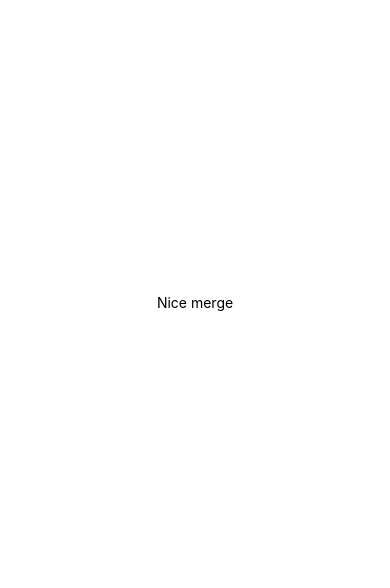
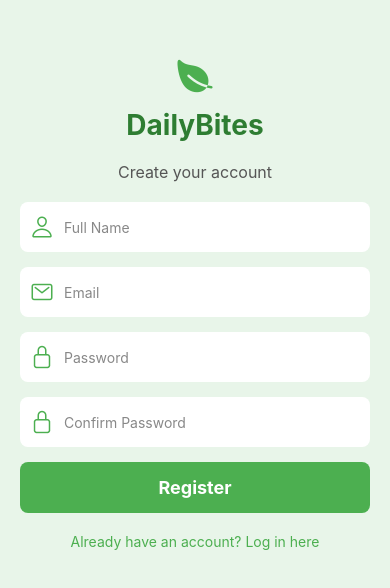
Before and after one commit to GavriloaiaMircea/DailyBites, a React Native app in the folder FrontEnd/: screen /Register in a window 390 px wide. Shown: the part 120-708 px from the top of the page. Built offline with nearby package versions, Linux system fonts and the light colour scheme.

Commit message:
Added login / register screens

```diff
--- a/FrontEnd/App.js
+++ b/FrontEnd/App.js
@@ -1,20 +1,26 @@
-import { StatusBar } from "expo-status-bar";
-import { StyleSheet, Text, View } from "react-native";
+import React from "react";
+import { NavigationContainer } from "@react-navigation/native";
+import { createNativeStackNavigator } from "@react-navigation/native-stack";
+import LoginScreen from "./screens/LoginScreen";
+import RegisterScreen from "./screens/RegisterScreen";
+
+const Stack = createNativeStackNavigator();
 
 export default function App() {
   return (
-    <View style={styles.container}>
-      <Text>Nice merge</Text>
-      <StatusBar style="auto" />
-    </View>
+    <NavigationContainer>
+      <Stack.Navigator initialRouteName="Login">
+        <Stack.Screen
+          name="Login"
+          component={LoginScreen}
+          options={{ headerShown: false }}
+        />
+        <Stack.Screen
+          name="Register"
+          component={RegisterScreen}
+          options={{ headerShown: false }}
+        />
+      </Stack.Navigator>
+    </NavigationContainer>
   );
 }
-
-const styles = StyleSheet.create({
-  container: {
-    flex: 1,
-    backgroundColor: "#fff",
-    alignItems: "center",
-    justifyContent: "center",
-  },
-});
--- a/FrontEnd/index.js
+++ b/FrontEnd/index.js
@@ -1,6 +1,7 @@
-import { registerRootComponent } from 'expo';
+import { registerRootComponent } from "expo";
+import "react-native-gesture-handler";
 
-import App from './App';
+import App from "./App";
 
 // registerRootComponent calls AppRegistry.registerComponent('main', () => App);
 // It also ensures that whether you load the app in Expo Go or in a native build,
--- /dev/null
+++ b/FrontEnd/screens/LoginScreen.js
@@ -0,0 +1,154 @@
+import React, { useState } from "react";
+import {
+  View,
+  Text,
+  TextInput,
+  TouchableOpacity,
+  StyleSheet,
+  ScrollView,
+  KeyboardAvoidingView,
+  Platform,
+} from "react-native";
+import { Ionicons } from "@expo/vector-icons";
+import PropTypes from "prop-types";
+
+export default function LoginScreen({ navigation }) {
+  const [email, setEmail] = useState("");
+  const [password, setPassword] = useState("");
+
+  const handleLogin = () => {
+    // Handle login logic here
+    console.log("Login attempted with:", email, password);
+  };
+
+  return (
+    <KeyboardAvoidingView
+      behavior={Platform.OS === "ios" ? "padding" : "height"}
+      style={styles.container}
+    >
+      <ScrollView contentContainerStyle={styles.scrollView}>
+        <View style={styles.header}>
+          <Ionicons name="leaf" size={40} color="#4CAF50" />
+          <Text style={styles.title}>DailyBites</Text>
+        </View>
+        <Text style={styles.subtitle}>Log in to your account</Text>
+        <View style={styles.form}>
+          <View style={styles.inputContainer}>
+            <Ionicons
+              name="mail-outline"
+              size={24}
+              color="#4CAF50"
+              style={styles.inputIcon}
+            />
+            <TextInput
+              style={styles.input}
+              placeholder="Email"
+              placeholderTextColor="#888"
+              keyboardType="email-address"
+              autoCapitalize="none"
+              value={email}
+              onChangeText={setEmail}
+            />
+          </View>
+          <View style={styles.inputContainer}>
+            <Ionicons
+              name="lock-closed-outline"
+              size={24}
+              color="#4CAF50"
+              style={styles.inputIcon}
+            />
+            <TextInput
+              style={styles.input}
+              placeholder="Password"
+              placeholderTextColor="#888"
+              secureTextEntry
+              value={password}
+              onChangeText={setPassword}
+            />
+          </View>
+          <TouchableOpacity style={styles.button} onPress={handleLogin}>
+            <Text style={styles.buttonText}>Log In</Text>
+          </TouchableOpacity>
+        </View>
+        <TouchableOpacity onPress={() => navigation.navigate("Register")}>
+          <Text style={styles.linkText}>
+            Don't have an account? Register here
+          </Text>
+        </TouchableOpacity>
+      </ScrollView>
+    </KeyboardAvoidingView>
+  );
+}
+
+LoginScreen.propTypes = {
+  navigation: PropTypes.object.isRequired,
+};
+
+const styles = StyleSheet.create({
+  container: {
+    flex: 1,
+    backgroundColor: "#E8F5E9",
+  },
+  scrollView: {
+    flexGrow: 1,
+    justifyContent: "center",
+    padding: 20,
+  },
+  header: {
+    alignItems: "center",
+    marginBottom: 20,
+  },
+  title: {
+    fontSize: 28,
+    fontWeight: "bold",
+    color: "#2E7D32",
+    marginTop: 10,
+  },
+  subtitle: {
+    fontSize: 16,
+    color: "#555",
+    textAlign: "center",
+    marginBottom: 20,
+  },
+  form: {
+    width: "100%",
+  },
+  inputContainer: {
+    flexDirection: "row",
+    alignItems: "center",
+    backgroundColor: "#FFFFFF",
+    borderRadius: 8,
+    marginBottom: 15,
+    paddingHorizontal: 10,
+  },
+  inputIcon: {
+    marginRight: 10,
+  },
+  input: {
+    flex: 1,
+    height: 50,
+    color: "#333",
+  },
+  button: {
+    backgroundColor: "#4CAF50",
+    padding: 15,
+    borderRadius: 8,
+    alignItems: "center",
+  },
+  buttonText: {
+    color: "#FFFFFF",
+    fontSize: 18,
+    fontWeight: "bold",
+  },
+  linkText: {
+    color: "#4CAF50",
+    textAlign: "center",
+    marginTop: 20,
+  },
+  footer: {
+    flexDirection: "row",
+    justifyContent: "space-around",
+    padding: 10,
+    backgroundColor: "#C8E6C9",
+  },
+});
--- /dev/null
+++ b/FrontEnd/screens/RegisterScreen.js
@@ -0,0 +1,193 @@
+import React, { useState } from "react";
+import {
+  View,
+  Text,
+  TextInput,
+  TouchableOpacity,
+  StyleSheet,
+  ScrollView,
+  KeyboardAvoidingView,
+  Platform,
+} from "react-native";
+import { Ionicons } from "@expo/vector-icons";
+import PropTypes from "prop-types";
+
+export default function RegisterScreen({ navigation }) {
+  const [name, setName] = useState("");
+  const [email, setEmail] = useState("");
+  const [password, setPassword] = useState("");
+  const [confirmPassword, setConfirmPassword] = useState("");
+
+  const handleRegister = () => {
+    // Handle registration logic here
+    console.log(
+      "Registration attempted with:",
+      name,
+      email,
+      password,
+      confirmPassword
+    );
+  };
+
+  return (
+    <KeyboardAvoidingView
+      behavior={Platform.OS === "ios" ? "padding" : "height"}
+      style={styles.container}
+    >
+      <ScrollView contentContainerStyle={styles.scrollView}>
+        <View style={styles.header}>
+          <Ionicons name="leaf" size={40} color="#4CAF50" />
+          <Text style={styles.title}>DailyBites</Text>
+        </View>
+        <Text style={styles.subtitle}>Create your account</Text>
+        <View style={styles.form}>
+          <View style={styles.inputContainer}>
+            <Ionicons
+              name="person-outline"
+              size={24}
+              color="#4CAF50"
+              style={styles.inputIcon}
+            />
+            <TextInput
+              style={styles.input}
+              placeholder="Full Name"
+              placeholderTextColor="#888"
+              value={name}
+              onChangeText={setName}
+            />
+          </View>
+          <View style={styles.inputContainer}>
+            <Ionicons
+              name="mail-outline"
+              size={24}
+              color="#4CAF50"
+              style={styles.inputIcon}
+            />
+            <TextInput
+              style={styles.input}
+              placeholder="Email"
+              placeholderTextColor="#888"
+              keyboardType="email-address"
+              autoCapitalize="none"
+              value={email}
+              onChangeText={setEmail}
+            />
+          </View>
+          <View style={styles.inputContainer}>
+            <Ionicons
+              name="lock-closed-outline"
+              size={24}
+              color="#4CAF50"
+              style={styles.inputIcon}
+            />
+            <TextInput
+              style={styles.input}
+              placeholder="Password"
+              placeholderTextColor="#888"
+              secureTextEntry
+              value={password}
+              onChangeText={setPassword}
+            />
+          </View>
+          <View style={styles.inputContainer}>
+            <Ionicons
+              name="lock-closed-outline"
+              size={24}
+              color="#4CAF50"
+              style={styles.inputIcon}
+            />
+            <TextInput
+              style={styles.input}
+              placeholder="Confirm Password"
+              placeholderTextColor="#888"
+              secureTextEntry
+              value={confirmPassword}
+              onChangeText={setConfirmPassword}
+            />
+          </View>
+          <TouchableOpacity style={styles.button} onPress={handleRegister}>
+            <Text style={styles.buttonText}>Register</Text>
+          </TouchableOpacity>
+        </View>
+        <TouchableOpacity onPress={() => navigation.navigate("Login")}>
+          <Text style={styles.linkText}>
+            Already have an account? Log in here
+          </Text>
+        </TouchableOpacity>
+      </ScrollView>
+    </KeyboardAvoidingView>
+  );
+}
+
+RegisterScreen.propTypes = {
+  navigation: PropTypes.object.isRequired,
+};
+
+const styles = StyleSheet.create({
+  container: {
+    flex: 1,
+    backgroundColor: "#E8F5E9",
+  },
+  scrollView: {
+    flexGrow: 1,
+    justifyContent: "center",
+    padding: 20,
+  },
+  header: {
+    alignItems: "center",
+    marginBottom: 20,
+  },
+  title: {
+    fontSize: 28,
+    fontWeight: "bold",
+    color: "#2E7D32",
+    marginTop: 10,
+  },
+  subtitle: {
+    fontSize: 16,
+    color: "#555",
+    textAlign: "center",
+    marginBottom: 20,
+  },
+  form: {
+    width: "100%",
+  },
+  inputContainer: {
+    flexDirection: "row",
+    alignItems: "center",
+    backgroundColor: "#FFFFFF",
+    borderRadius: 8,
+    marginBottom: 15,
+    paddingHorizontal: 10,
+  },
+  inputIcon: {
+    marginRight: 10,
+  },
+  input: {
+    flex: 1,
+    height: 50,
+    color: "#333",
+  },
+  button: {
+    backgroundColor: "#4CAF50",
+    padding: 15,
+    borderRadius: 8,
+    alignItems: "center",
+  },
+  buttonText: {
+    color: "#FFFFFF",
+    fontSize: 18,
+    fontWeight: "bold",
+  },
+  linkText: {
+    color: "#4CAF50",
+    textAlign: "center",
+    marginTop: 20,
+  },
+  footer: {
+    flexDirection: "row",
+    justifyContent: "space-around",
+    padding: 10,
+    backgroundColor: "#C8E6C9",
+  },
+});
```
Also changed, not shown: FrontEnd/package.json (+10 -1 lines), 1 other file (tests, documents, lock files or other folders).
